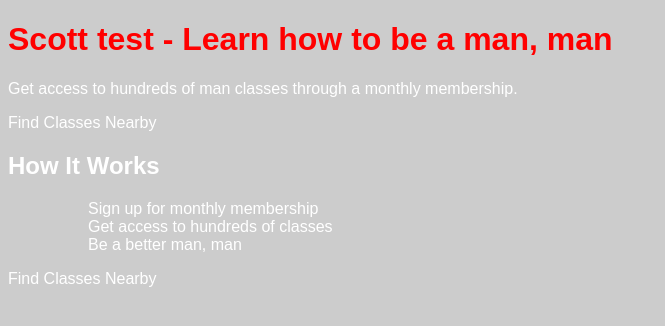
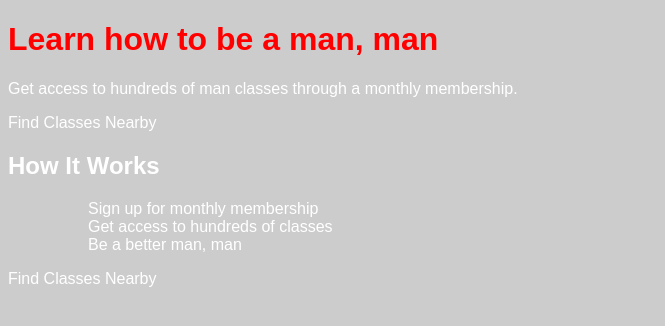
Before and after one commit to sjtousley/sjtousley.github.io, a plain HTML site: page unit_1/index.html in a window 1280 px wide. Shown: the whole page, without its empty margins (0-665 px from the left). Drawn offline with Linux system fonts and the light colour scheme.

Commit message:
removing scott test

```diff
--- a/unit_1/index.html
+++ b/unit_1/index.html
@@ -5,7 +5,7 @@
 	<link rel="stylesheet" type="text/css" href="css/style.css">
 </head>
 <body>
-	<h1>Scott test - Learn how to be a man, man</h1>
+	<h1>Learn how to be a man, man</h1>
 	<p>Get access to hundreds of man classes through a monthly membership.</p>
 	<p>Find Classes Nearby</p>
 	<h2>How It Works</h2>
```
